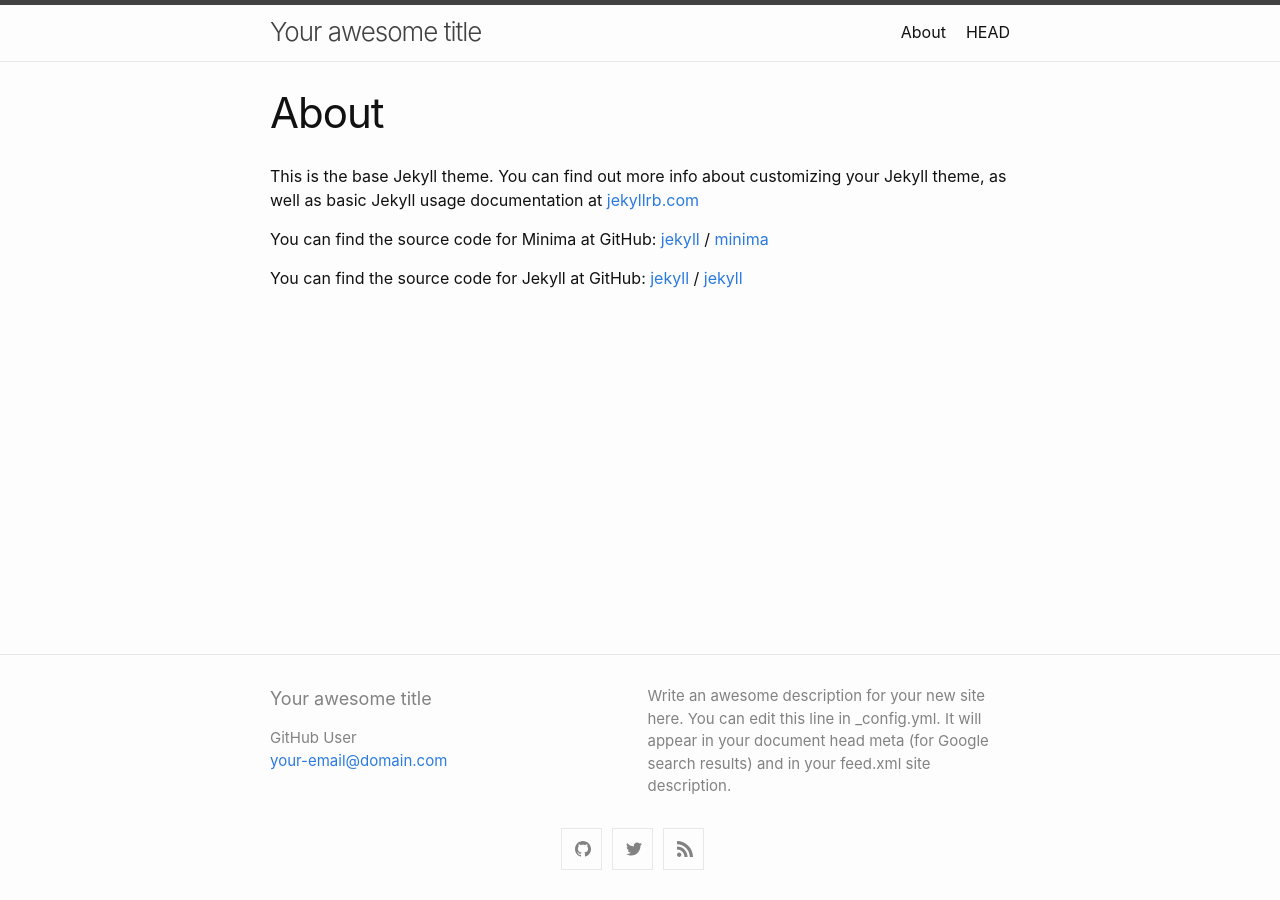
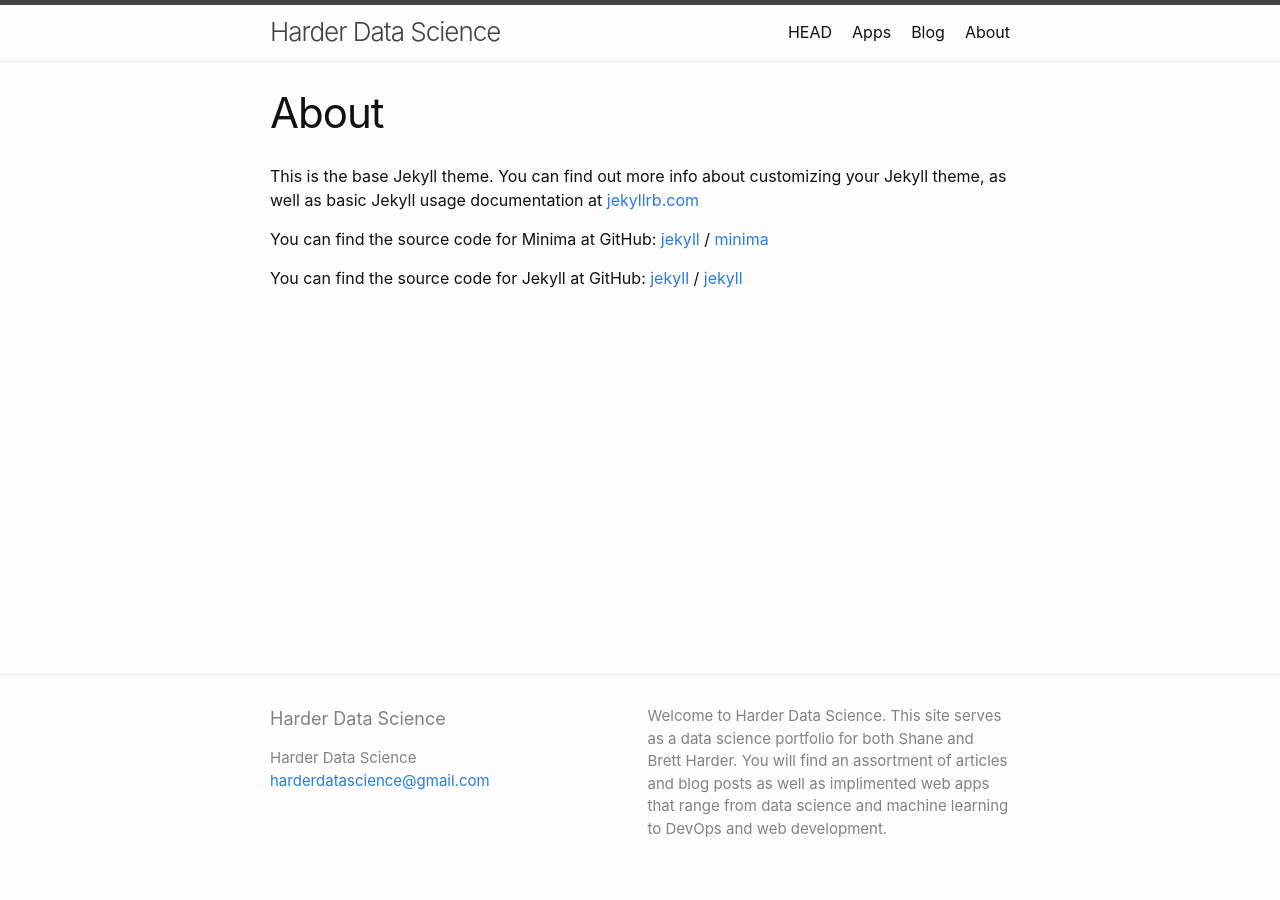
Before and after one commit to sharder14/sharder14.github.io, a Jekyll site: the page built from about.md, in a window 1280 px wide. Built offline with Jekyll 4.4.1, drawn with Linux system fonts in a browser that asks for light colours.

Commit message:
Added Apps and Blog page

```diff
--- a/_config.yml
+++ b/_config.yml
@@ -1,10 +1,11 @@
-title: Your awesome title
-author: GitHub User
-email: your-email@domain.com
+title: Harder Data Science
+author:
+email: harderdatascience@gmail.com
 description: > # this means to ignore newlines until "show_exerpts:"
-  Write an awesome description for your new site here. You can edit this
-  line in _config.yml. It will appear in your document head meta (for
-  Google search results) and in your feed.xml site description.
+  Welcome to Harder Data Science. This site serves as a data science
+  portfolio for both Shane and Brett Harder. You will find an assortment of
+  articles and blog posts as well as implimented web apps that range from
+  data science and machine learning to DevOps and web development.
 
 show_excerpts: false # set to true to show excerpts on the homepage
 
@@ -15,9 +16,9 @@ minima:
 
   # generate social links in footer
   social_links:
-    twitter: jekyllrb
-    github:  jekyll
-    rss: rss
+    #twitter: jekyllrb
+    #github:  jekyll
+    #rss: rss
     # dribbble: jekyll
     # facebook: jekyll
     # flickr:   jekyll
--- a/_includes/header.html
+++ b/_includes/header.html
@@ -1,13 +1,15 @@
 <header class="site-header">
 
   <div class="wrapper">
+
     {%- assign default_paths = site.pages | map: "path" -%}
     {%- assign page_paths = site.header_pages | default: default_paths -%}
     {%- assign titles_size = site.pages | map: 'title' | join: '' | size -%}
     <a class="site-title" rel="author" href="{{ "/" | relative_url }}">{{ site.title | escape }}</a>
-
+    {% assign sorted_pages = site.pages | sort:"order" %}
+    <!--
     {%- if titles_size > 0 -%}
-      <nav class="site-nav">
+    <nav class="site-nav">
         <input type="checkbox" id="nav-trigger" class="nav-trigger" />
         <label for="nav-trigger">
           <span class="menu-icon">
@@ -27,5 +29,23 @@
         </div>
       </nav>
     {%- endif -%}
-  </div>
+    -->
+
+    <nav class="site-nav">
+            <input type="checkbox" id="nav-trigger" class="nav-trigger" />
+            <label for="nav-trigger">
+              <span class="menu-icon">
+                <svg viewBox="0 0 18 15" width="18px" height="15px">
+                  <path d="M18,1.484c0,0.82-0.665,1.484-1.484,1.484H1.484C0.665,2.969,0,2.304,0,1.484l0,0C0,0.665,0.665,0,1.484,0 h15.032C17.335,0,18,0.665,18,1.484L18,1.484z M18,7.516C18,8.335,17.335,9,16.516,9H1.484C0.665,9,0,8.335,0,7.516l0,0 c0-0.82,0.665-1.484,1.484-1.484h15.032C17.335,6.031,18,6.696,18,7.516L18,7.516z M18,13.516C18,14.335,17.335,15,16.516,15H1.484 C0.665,15,0,14.335,0,13.516l0,0c0-0.82,0.665-1.483,1.484-1.483h15.032C17.335,12.031,18,12.695,18,13.516L18,13.516z"/>
+                </svg>
+              </span>
+            </label>
+
+            <div class="trigger">
+              {%- for page in sorted_pages -%}
+                <a class="page-link" href="{{ page.url}}">{{ page.title | escape }}</a>
+              {%- endfor -%}
+            </div>
+          </nav>
+</div>
 </header>
```
Also changed, not shown: about.md (+1 -0 lines), apps.md (added, +8 -0 lines), blog.md (added, +8 -0 lines), Gemfile (line endings or trailing spaces).
